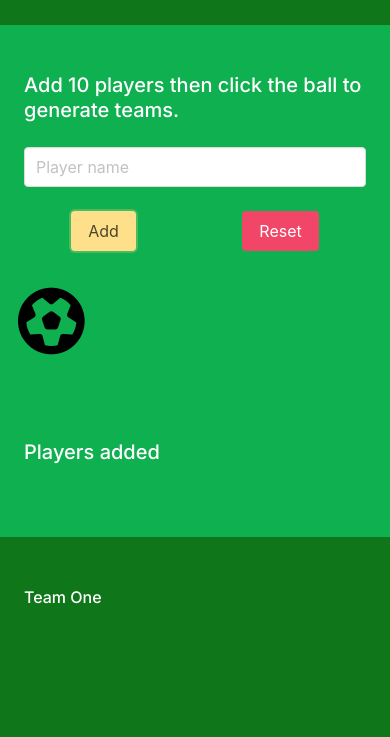
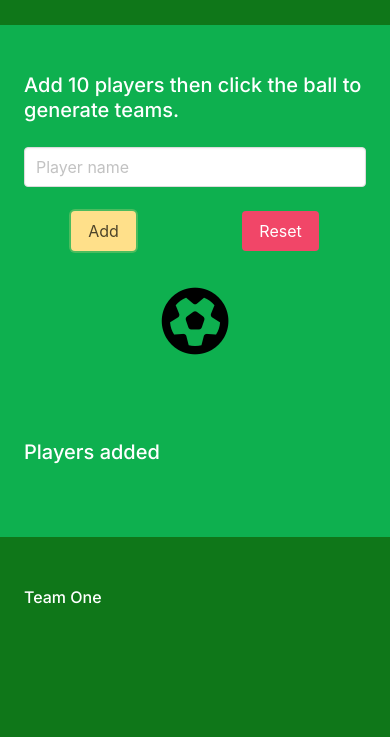
Before and after one commit to mattmc86/5asideTeamPicker, a plain HTML site: page index.html in a window 390 px wide. Shown: the part 107-844 px from the top of the page. Drawn offline with nearby package versions, Linux system fonts and the light colour scheme.

Commit message:
centered ball icon

```diff
--- a/index.html
+++ b/index.html
@@ -53,9 +53,9 @@
       </div>
 
       <br>
-      <div class="columns is-cenrered">
+      <div class="columns is-mobile is-centered">
         <a href="#showTeams">
-          <button class = "generate">
+          <button class = "generate is-centered">
          <i class="fa-solid fa-futbol fa-5x" style="color: black;">
 
          </i>
```
